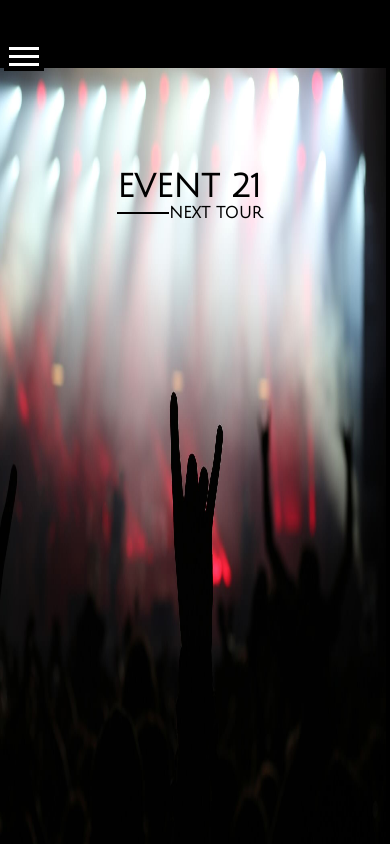
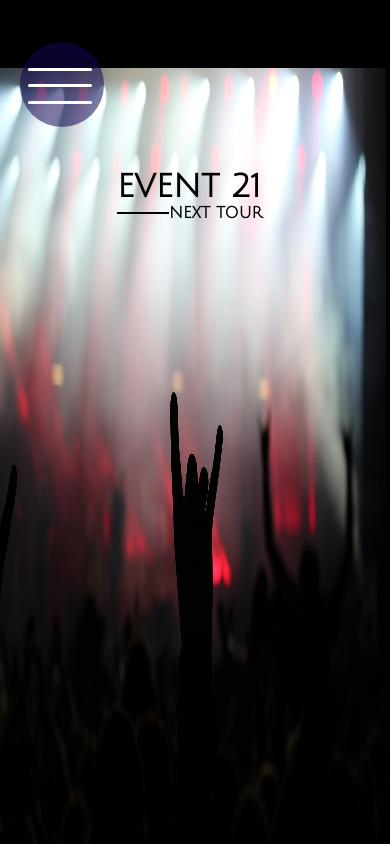
Before and after one commit to shamandul/web-landing-page, a plain HTML site: page index.html in a window 390 px wide. Shown: the top 844 px of the page. Drawn offline with Linux system fonts and the light colour scheme.

Commit message:
Improvement in the mobile menu

```diff
--- a/css/styles.css
+++ b/css/styles.css
@@ -1,6 +1,7 @@
 @import url('https://fonts.googleapis.com/css2?family=Julius+Sans+One&display=swap');
 
 :root {
+  --color-menu-mobile: rgba(17, 6, 83, 0.541);
   --background-color: #000;
   --text-color-primary: #fff;
   --color-transparent: rgba(0, 0, 0, 0);
@@ -24,8 +25,13 @@
   color: var(--text-color-primary);
 }
 
+
 nav {
-  height: 10vh;
+  position: fixed;
+  right: 0;
+  width: 100vw;
+  height: 8vh;
+  top: 0;
 }
 
 .nav-links {
@@ -162,6 +168,7 @@ h1 {
   margin: 60px auto;
   position: relative;
   overflow: hidden;
+  z-index: 1;
 }
 
 .slider .slider-items .item img {
@@ -248,6 +255,10 @@ h1 {
   right: 30px;
 }
 
+.m-no {
+  display: none;
+}
+
 .contact h2 {
   text-align: center;
   padding-top: 2em;
@@ -257,8 +268,7 @@ h1 {
 .form-contact {
   max-width: 700px;
   margin: 20px auto;
-  /* overflow: hidden; */
-  background-color: rgb(150, 160, 11);
+  padding: 2%;
 }
 
 .content-form label,
@@ -342,38 +352,78 @@ h1 {
 
 /* Media Query*/
 @media (max-width: 768px) {
+
   .line {
-    width: 30px;
+    position: absolute;
     height: 3px;
+    width: 70%;
     background: var(--text-color-primary);
-    margin: 5px;
+    border-radius: 8px;
+    padding-left: 5px;
+    transition: all cubic-bezier(0.26, 01, 0.27, 155);
+  }
+
+  .top {
+    top: 30%;
+    left: 10%;
+  }
+
+  .middle {
+    top: 50%;
+    left: 10%;
+  }
+
+  .bottom {
+    top: 70%;
+    left: 10%;
+  }
+
+  .menu.close .top {
+    transform: rotate(45deg);
+    top: 50%;
+  }
+
+  .menu.close .middle,
+  .menu.menu.close .bottom {
+    transform: rotate(-45deg);
+    top: 50%;
   }
 
   nav {
-    position: absolute;
+    position: fixed;
     top: 5%;
-    right: 99%;
+    left: 5%;
+    width: 10vh;
+    height: 10vh;
+    right: 90%;
+    background-color: var(--color-menu-mobile);
+    border-radius: 50%;
   }
 
+
   .menu {
-    position: absolute;
+    position: relative;
     cursor: pointer;
-    /* right: 5%;
-top: 50%; */
-    transform: translate(5%, -50);
-    z-index: 2;
+    width: 10vh;
+    height: 10vh;
+    z-index: 4;
+    background-color: var(--color-transparent);
   }
+
 
   .nav-links {
     position: fixed;
-    background: #000;
+    background: rgb(7, 7, 7);
+    top: 0;
+    left: 0;
     width: 100%;
     height: 100vh;
     flex-direction: column;
-    -webkit-clip-path: circle(100px at 10% -10%);
-    clip-path: circle(100px at 10% -10%);
+    -webkit-clip-path: circle(10px at 10% -10%);
+    clip-path: circle(10px at 10% -10%);
     transition: all 1s ease-out;
     pointer-events: none;
+    z-index: 3;
   }
 
   .nav-links.open {
--- a/index.html
+++ b/index.html
@@ -28,9 +28,15 @@
   <body>
     <nav>
       <div class="menu">
-        <div class="line"></div>
-        <div class="line"></div>
-        <div class="line"></div>
+        <!-- <div class="line top"></div>
+        <div class="line middle"></div>
+        <div class="line bottom"></div> -->
+
+          <span class="line top"></span>
+        <span class="line middle"></span>
+        <span class="line bottom"></span>
+
+
       </div>
       <ul class="nav-links">
         <li><a href="#home">Home</a></li>
--- a/js/app.js
+++ b/js/app.js
@@ -6,12 +6,14 @@ const totalSlides = slides.length;
 const menu = document.querySelector(".menu");
 const navLinks = document.querySelector(".nav-links");
 const links = document.querySelectorAll(".nav-links li");
-
+const disco = document.querySelector(".slider");
 let index = 0;
 //** Function for menu  */
 
 menu.addEventListener("click", () => {
   navLinks.classList.toggle("open");
+  menu.classList.toggle("close");
+  disco.classList.toggle("m-no");
   links.forEach((link) => {
     link.classList.toggle("fade");
   });
```
Also changed, not shown: css/styles.min.css (added), js/app.min.js (added).
